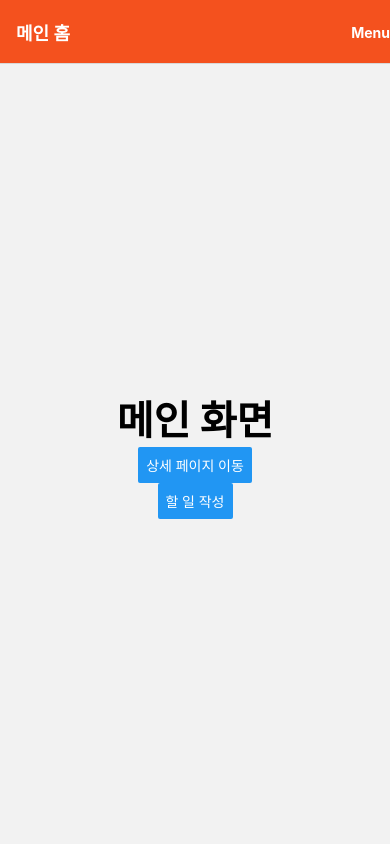
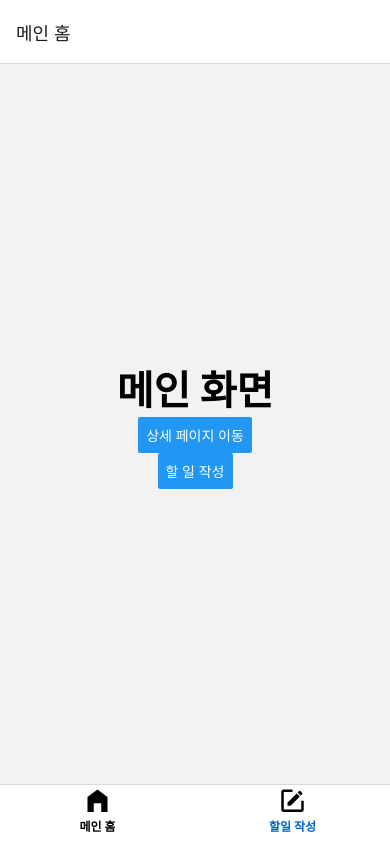
Before and after one commit to SangWon7242/todo-app-24-10-26, a React Native app: screen / in a window 390 px wide. Built offline with nearby package versions, Linux system fonts and the light colour scheme.

Commit message:
bottom tab 네비게이터 반영

```diff
--- a/App.js
+++ b/App.js
@@ -9,7 +9,9 @@
 } from "react-native";
 import { NavigationContainer, useNavigation } from "@react-navigation/native";
 import { createNativeStackNavigator } from "@react-navigation/native-stack";
+import { createBottomTabNavigator } from "@react-navigation/bottom-tabs";
 import React, { useState } from "react";
+import { MaterialCommunityIcons } from "@expo/vector-icons";
 
 const HomeScreen = () => {
   const navigation = useNavigation();
@@ -92,11 +94,12 @@
 };
 
 const Stack = createNativeStackNavigator();
+const Tab = createBottomTabNavigator();
 
 export default function App() {
   return (
     <NavigationContainer>
-      <Stack.Navigator
+      {/* <Stack.Navigator
         initialRouteName="Home"
         screenOptions={{
           headerStyle: {
@@ -122,7 +125,55 @@
         />
         <Stack.Screen name="TodoWrite" component={TodoWriteScreen} />
         <Stack.Screen name="Details" component={DetailScreen} />
-      </Stack.Navigator>
+      </Stack.Navigator> */}
+      <Tab.Navigator
+        screenOptions={{
+          tabBarLabelStyle: {
+            fontSize: 12,
+            paddingBottom: 10,
+            fontWeight: "bold",
+          },
+          tabBarStyle: {
+            height: 60,
+          },
+          tabBarInactiveTintColor: "#0163d2",
+          tabBarActiveTintColor: "black",
+          headerRight: () => (
+            <Pressable onPress={() => alert("클릭됨!!")}>
+              <Text style={{ color: "#fff", fontWeight: "bold" }}>Menu</Text>
+            </Pressable>
+          ),
+        }}
+      >
+        <Tab.Screen
+          name="Home"
+          component={HomeScreen}
+          options={{
+            title: "메인 홈",
+            tabBarIcon: ({ focused }) => (
+              <MaterialCommunityIcons
+                name="home-variant"
+                size={30}
+                color="black"
+              />
+            ),
+          }}
+        />
+        <Tab.Screen
+          name="TodoWrite"
+          component={TodoWriteScreen}
+          options={{
+            title: "할일 작성",
+            tabBarIcon: ({ focused }) => (
+              <MaterialCommunityIcons
+                name="square-edit-outline"
+                size={30}
+                color="black"
+              />
+            ),
+          }}
+        />
+      </Tab.Navigator>
     </NavigationContainer>
   );
 }
--- a/package.json
+++ b/package.json
@@ -9,6 +9,7 @@
     "web": "expo start --web"
   },
   "dependencies": {
+    "@react-navigation/bottom-tabs": "^6.6.1",
     "@react-navigation/native": "^6.1.18",
     "@react-navigation/native-stack": "^6.11.0",
     "expo": "~51.0.28",
```
Also changed, not shown: 1 other file (tests, documents, lock files or other folders).
